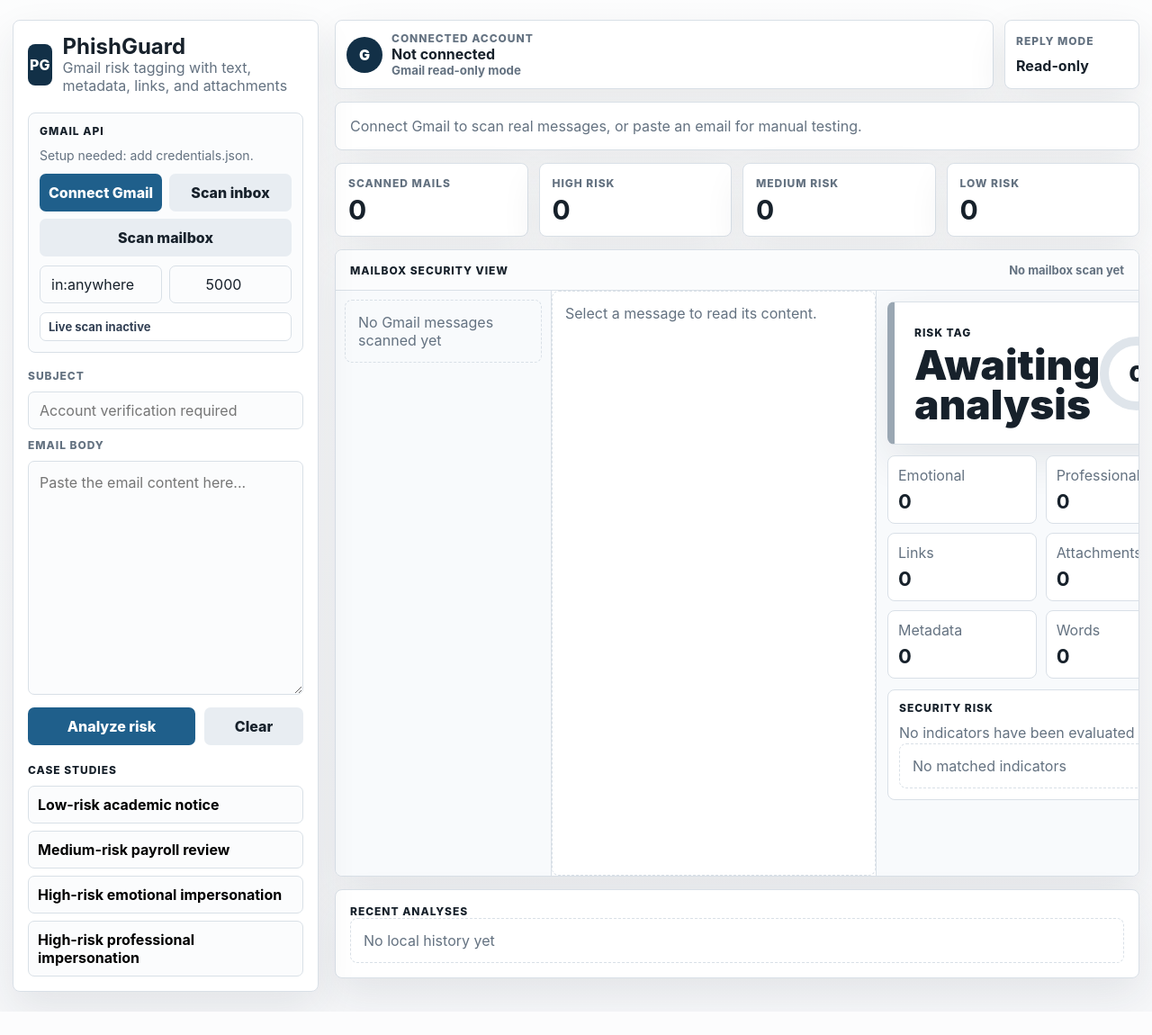
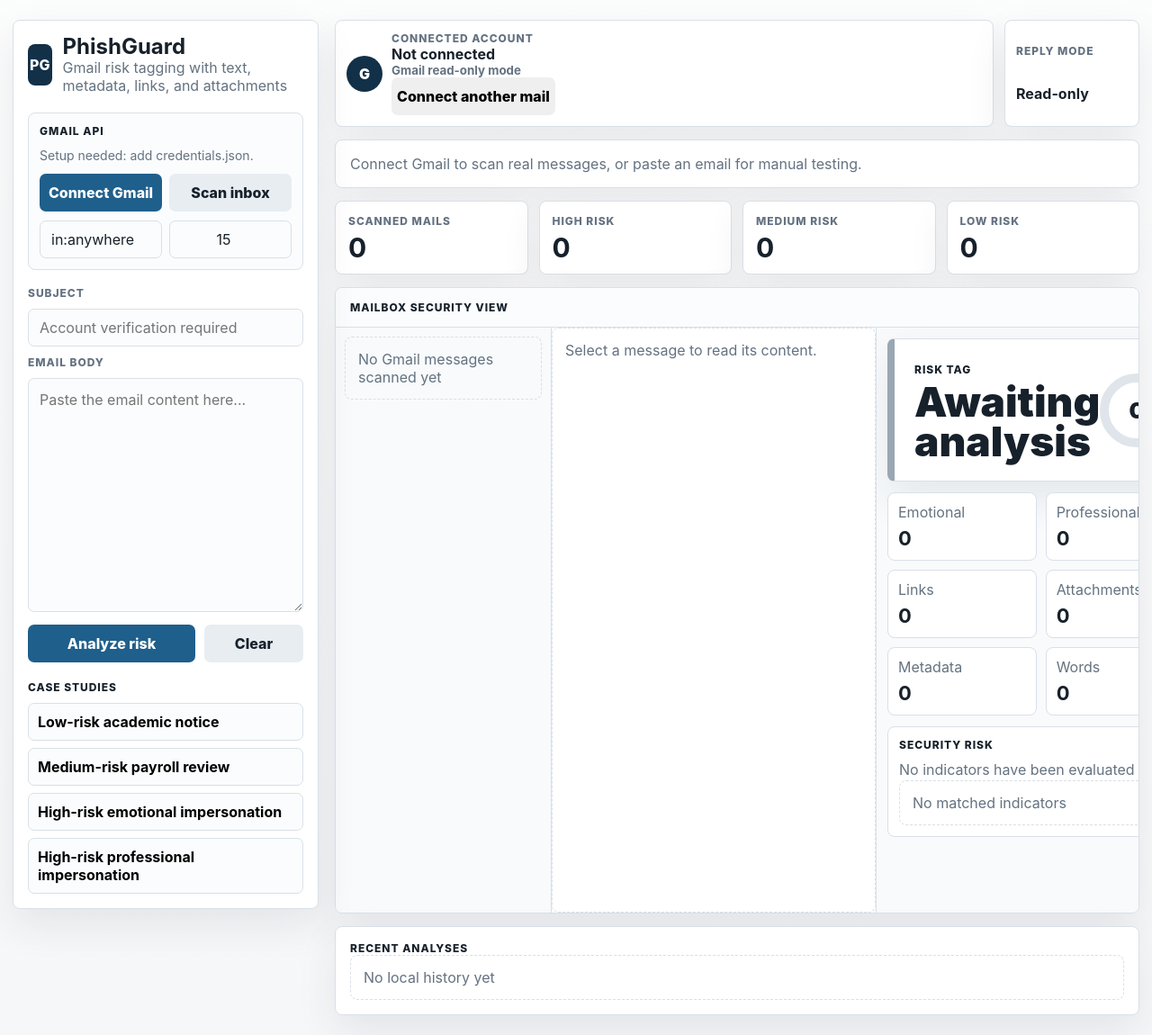
Before and after one commit to rushikeshmarkad8265/PhishGuardNLP, a Flask app: page / in a window 1280 px wide. Shown: the whole page at 90% size. Before the commit the page ends 1124 px from the top, so only its background shows below. Run offline with Flask 3, Linux system fonts and the light colour scheme; data that the repository does not hold is empty.

Commit message:
Paginate Gmail scan and streamline mailbox UI

```diff
--- a/app.py
+++ b/app.py
@@ -10,7 +10,7 @@
 
 from flask import Flask, jsonify, render_template, request
 
-from gmail_service import build_gmail_service, get_profile, get_setup_status, link_domain, scan_messages
+from gmail_service import disconnect_account, build_gmail_service, get_profile, get_setup_status, link_domain, scan_messages
 
 
 BASE_DIR = Path(__file__).resolve().parent
@@ -157,21 +157,24 @@
             return jsonify({"ok": False, "error": str(exc), "status": get_setup_status()}), 400
         return jsonify({"ok": True, "status": get_setup_status()})
 
+    @app.post("/api/gmail/disconnect")
+    def gmail_disconnect():
+        disconnect_account()
+        return jsonify({"ok": True, "status": get_setup_status()})
+
     @app.get("/api/gmail/scan")
     def gmail_scan():
-        scan_all = request.args.get("all", "false").lower() == "true"
         try:
-            limit = max(1, min(5000, int(request.args.get("limit", 10))))
+            limit = max(1, min(50, int(request.args.get("limit", 15))))
         except ValueError:
-            limit = 10
-        query = request.args.get("query", "newer_than:30d")
-        if scan_all:
-            query = request.args.get("query", "in:anywhere") or "in:anywhere"
+            limit = 15
+        query = request.args.get("query", "in:anywhere")
+        page_token = request.args.get("page_token") or None
 
         try:
-            messages = scan_messages(max_results=limit, query=query)
+            page = scan_messages(max_results=limit, query=query, page_token=page_token)
             results = []
-            for message in messages:
+            for message in page["messages"]:
                 result = analyze(message["subject"], message["body"], message["metadata"])
                 result["gmail_id"] = message["gmail_id"]
                 result["thread_id"] = message["thread_id"]
@@ -187,7 +190,13 @@
         except Exception as exc:
             return jsonify({"ok": False, "error": str(exc), "status": get_setup_status()}), 400
 
-        return jsonify({"ok": True, "messages": results, "count": len(results)})
+        return jsonify({
+            "ok": True,
+            "messages": results,
+            "count": len(results),
+            "next_page_token": page["next_page_token"],
+            "result_size_estimate": page["result_size_estimate"],
+        })
 
     @app.get("/api/history")
     def history():
--- a/static/app.js
+++ b/static/app.js
@@ -7,12 +7,11 @@
 const gmailStatus = document.querySelector("#gmail-status");
 const connectGmailBtn = document.querySelector("#connect-gmail-btn");
 const scanGmailBtn = document.querySelector("#scan-gmail-btn");
-const scanAllBtn = document.querySelector("#scan-all-btn");
+const connectAnotherBtn = document.querySelector("#connect-another-btn");
 const gmailQuery = document.querySelector("#gmail-query");
 const gmailLimit = document.querySelector("#gmail-limit");
 const gmailResults = document.querySelector("#gmail-results");
-const liveStatus = document.querySelector("#live-status");
-const mailboxState = document.querySelector("#mailbox-state");
+const moreMailsBtn = document.querySelector("#more-mails-btn");
 const mailReader = document.querySelector("#mail-reader");
 const riskBand = document.querySelector("#risk-band");
 const riskTag = document.querySelector("#risk-tag");
@@ -37,11 +36,10 @@
 };
 
 const wordCount = document.querySelector("#word-count");
-const liveScanMs = 30000;
 let gmailMessages = [];
 let selectedGmailId = "";
-let liveScanTimer = null;
 let scanInProgress = false;
+let nextPageToken = "";
 
 form.addEventListener("submit", async (event) => {
   event.preventDefault();
@@ -55,6 +53,10 @@
 });
 
 connectGmailBtn.addEventListener("click", async () => {
+  await connectGmail();
+});
+
+async function connectGmail() {
   setGmailBusy(true, "Connecting...");
   try {
     const response = await fetch("/api/gmail/connect", { method: "POST" });
@@ -65,22 +67,47 @@
     }
     renderGmailStatus(data.status);
     await loadGmailProfile();
-    startLiveScan();
+    await resetAndScan();
   } catch (error) {
     await loadGmailStatus();
     gmailStatus.textContent = `${gmailStatus.textContent} Connection could not start from the browser.`;
   } finally {
     setGmailBusy(false);
   }
+}
+
+scanGmailBtn.addEventListener("click", async () => {
+  await resetAndScan();
 });
 
-scanGmailBtn.addEventListener("click", async () => {
-  await scanGmail({ silent: false, selectFirst: true, all: false });
+connectAnotherBtn.addEventListener("click", async () => {
+  setGmailBusy(true, "Switching...");
+  try {
+    await fetch("/api/gmail/disconnect", { method: "POST" });
+    gmailMessages = [];
+    nextPageToken = "";
+    selectedGmailId = "";
+    renderGmailResults([]);
+    renderScanOverview();
+    collapseSelectedMail();
+    await connectGmail();
+  } finally {
+    setGmailBusy(false);
+  }
 });
 
-scanAllBtn.addEventListener("click", async () => {
-  await scanGmail({ silent: false, selectFirst: true, all: true });
+moreMailsBtn.addEventListener("click", async () => {
+  if (!nextPageToken) return;
+  await scanGmail({ append: true, selectFirst: false });
 });
+
+async function resetAndScan() {
+  gmailMessages = [];
+  nextPageToken = "";
+  selectedGmailId = "";
+  collapseSelectedMail();
+  await scanGmail({ append: false, selectFirst: true });
+}
 
 async function analyzeEmail() {
   const subject = subjectInput.value.trim();
@@ -109,26 +136,24 @@
 }
 
 async function scanGmail(options = {}) {
-  const silent = Boolean(options.silent);
+  const append = Boolean(options.append);
   const selectFirst = options.selectFirst !== false;
-  const scanAll = Boolean(options.all);
   if (scanInProgress) return;
 
   scanInProgress = true;
-  if (!silent) {
-    setGmailBusy(true, scanAll ? "Scanning mailbox..." : "Scanning...");
+  setGmailBusy(true, append ? "Loading..." : "Scanning...");
+  if (!append) {
     gmailResults.className = "gmail-results empty";
-    gmailResults.textContent = scanAll ? "Scanning mailbox. This can take a little while..." : "Scanning Gmail messages...";
-    mailboxState.textContent = "Scanning...";
   }
-  updateLiveStatus("Checking inbox...");
 
-  const query = scanAll ? (gmailQuery.value.trim() || "in:anywhere") : "in:inbox newer_than:1d";
+  const query = gmailQuery.value.trim() || "in:anywhere";
   const params = new URLSearchParams({
     query,
-    limit: gmailLimit.value || "10",
-    all: scanAll ? "true" : "false",
+    limit: gmailLimit.value || "15",
   });
+  if (append && nextPageToken) {
+    params.set("page_token", nextPageToken);
+  }
 
   try {
     const response = await fetch(`/api/gmail/scan?${params.toString()}`);
@@ -138,24 +163,20 @@
       gmailResults.textContent = data.error || "Gmail scan failed.";
       return;
     }
-    const newCount = mergeGmailMessages(data.messages);
+    mergeGmailMessages(data.messages);
+    nextPageToken = data.next_page_token || "";
     renderGmailResults(gmailMessages);
     renderScanOverview();
     if (selectFirst && gmailMessages.length && !selectedGmailId) {
       openSelectedMail(gmailMessages[0]);
     }
-    mailboxState.textContent = `${gmailMessages.length} scanned mail(s) loaded`;
-    updateLiveStatus(newCount ? `${newCount} new mail(s) analyzed` : "Inbox checked, no new mail");
+    updateMoreButton();
     await loadHistory();
   } catch (error) {
     gmailResults.textContent = "Gmail scan failed. Check that the server is running.";
-    mailboxState.textContent = "Scan failed";
-    updateLiveStatus("Live scan paused after an error");
   } finally {
     scanInProgress = false;
-    if (!silent) {
-      setGmailBusy(false);
-    }
+    setGmailBusy(false);
   }
 }
 
@@ -180,6 +201,10 @@
   return newCount;
 }
 
+function updateMoreButton() {
+  moreMailsBtn.hidden = !nextPageToken || !gmailMessages.length;
+}
+
 function renderScanOverview() {
   const counts = gmailMessages.reduce((acc, message) => {
     const tag = String(message.risk_tag || "").toLowerCase();
@@ -200,6 +225,7 @@
   if (!messages.length) {
     gmailResults.className = "gmail-results empty";
     gmailResults.textContent = "No Gmail messages matched this query.";
+    updateMoreButton();
     return;
   }
 
@@ -270,25 +296,8 @@
   const date = message.date || "Unknown date";
   const body = message.body || message.snippet || "No readable plain-text content was found in this message.";
   const accountSecurity = isAccountSecurityMail(message);
-  const reasons = message.indicators?.length
-    ? message.indicators.map((indicator) => `
-      <li>
-        <strong>${escapeHtml(indicator.label)}</strong>
-        <span>${escapeHtml(indicator.description)}</span>
-        <em>Matched: ${indicator.phrases.map(escapeHtml).join(", ")}</em>
-      </li>
-    `).join("")
-    : "<li><strong>No matched indicators</strong><span>No major risk reason was detected.</span></li>";
-
-  const links = message.links?.length
-    ? message.links.map((link) => `<li>${escapeHtml(link)}</li>`).join("")
-    : "<li>No links found</li>";
-
-  const attachments = message.attachments?.length
-    ? message.attachments.map((file) => `
-      <li>${escapeHtml(file.filename || "attachment")} <span>${escapeHtml(file.mime_type || "")}</span></li>
-    `).join("")
-    : "<li>No attachments found</li>";
+  const linkCount = message.links?.length || 0;
+  const attachmentCount = message.attachments?.length || 0;
 
   mailReader.className = `mail-reader ${accountSecurity ? "account-security-reader" : ""}`;
   mailReader.innerHTML = `
@@ -303,20 +312,15 @@
       <div><span>Sender</span><strong>${escapeHtml(sender)}</strong></div>
       <div><span>Date</span><strong>${escapeHtml(date)}</strong></div>
     </div>
-    <div class="mail-block">
-      <h2>Risk reasons</h2>
-      <ul class="reason-list">${reasons}</ul>
-    </div>
-    <div class="mail-columns">
-      <div class="mail-block">
-        <h2>Links</h2>
-        <ul>${links}</ul>
-      </div>
-      <div class="mail-block">
-        <h2>Attachments</h2>
-        <ul>${attachments}</ul>
-      </div>
-    </div>
+    <table class="mail-summary-table">
+      <tbody>
+        <tr><th>Risk</th><td>${escapeHtml(message.risk_tag)} (${message.risk_score})</td></tr>
+        <tr><th>Links</th><td>${linkCount}</td></tr>
+        <tr><th>Attachments</th><td>${attachmentCount}</td></tr>
+        <tr><th>Words</th><td>${message.word_count || 0}</td></tr>
+        <tr><th>Summary</th><td>${escapeHtml(message.summary || "No summary available.")}</td></tr>
+      </tbody>
+    </table>
     <div class="mail-block">
       <h2>Full mail content</h2>
       <pre>${escapeHtml(body)}</pre>
@@ -393,8 +397,9 @@
   indicatorList.textContent = "No matched indicators";
   collapseSelectedMail();
   gmailMessages = [];
+  nextPageToken = "";
   renderScanOverview();
-  mailboxState.textContent = "No mailbox scan yet";
+  updateMoreButton();
   wordCount.textContent = "0";
   Object.values(metricIds).forEach((node) => {
     node.textContent = "0";
@@ -408,7 +413,7 @@
     renderGmailStatus(status);
     if (status.connected) {
       await loadGmailProfile();
-      startLiveScan();
+      await resetAndScan();
     }
   } catch (error) {
     gmailStatus.textContent = "Unable to check Gmail setup.";
@@ -429,10 +434,8 @@
     gmailStatus.textContent = `${error ? `${error} ` : ""}Setup needed: ${missing.join(", ")}.`;
   } else if (status.connected) {
     gmailStatus.textContent = "Connected with Gmail read-only access.";
-    updateLiveStatus("Live scan active");
   } else {
     gmailStatus.textContent = "Ready to connect. Sign in with Google to create token.json.";
-    stopLiveScan();
   }
 }
 
@@ -458,33 +461,11 @@
   accountMeta.textContent = `${Number(profile.messages_total || 0).toLocaleString()} mails | ${Number(profile.threads_total || 0).toLocaleString()} threads`;
 }
 
-function startLiveScan() {
-  if (liveScanTimer) return;
-  updateLiveStatus("Live scan active");
-  scanGmail({ silent: true, selectFirst: false });
-  liveScanTimer = window.setInterval(() => {
-    scanGmail({ silent: true, selectFirst: false });
-  }, liveScanMs);
-}
-
-function stopLiveScan() {
-  if (liveScanTimer) {
-    window.clearInterval(liveScanTimer);
-    liveScanTimer = null;
-  }
-  updateLiveStatus("Live scan inactive");
-}
-
-function updateLiveStatus(message) {
-  if (!liveStatus) return;
-  const time = new Date().toLocaleTimeString([], { hour: "2-digit", minute: "2-digit", second: "2-digit" });
-  liveStatus.textContent = `${message} | ${time}`;
-}
-
 function setGmailBusy(isBusy, label = "") {
   connectGmailBtn.disabled = isBusy;
   scanGmailBtn.disabled = isBusy;
-  scanAllBtn.disabled = isBusy;
+  connectAnotherBtn.disabled = isBusy;
+  moreMailsBtn.disabled = isBusy;
   if (label) {
     scanGmailBtn.textContent = label;
   } else {
@@ -548,13 +529,6 @@
     .replaceAll("'", "&#039;");
 }
 
-function cssEscape(value) {
-  if (window.CSS && typeof window.CSS.escape === "function") {
-    return CSS.escape(String(value));
-  }
-  return String(value).replace(/["\\]/g, "\\$&");
-}
-
 loadSamples();
 loadHistory();
 loadGmailStatus();
--- a/static/styles.css
+++ b/static/styles.css
@@ -119,26 +119,11 @@
   line-height: 1.4;
 }
 
-.live-status {
-  min-height: 32px;
-  padding: 7px 9px;
-  border: 1px solid var(--line);
-  border-radius: 7px;
-  color: #334155;
-  background: #fff;
-  font-size: 13px;
-  font-weight: 750;
-}
-
 .gmail-actions,
 .scan-controls {
   display: grid;
   grid-template-columns: 1fr 1fr;
   gap: 8px;
-}
-
-.wide-action {
-  grid-column: 1 / -1;
 }
 
 .scan-controls input {
@@ -433,12 +418,6 @@
   background: #fbfcfd;
 }
 
-.mailbox-state {
-  color: var(--muted);
-  font-size: 13px;
-  font-weight: 750;
-}
-
 .mailbox-layout {
   display: grid;
   grid-template-columns: minmax(240px, 0.86fr) minmax(360px, 1.35fr) minmax(310px, 0.9fr);
--- a/templates/index.html
+++ b/templates/index.html
@@ -24,13 +24,11 @@
           <div class="gmail-actions">
             <button class="primary" type="button" id="connect-gmail-btn">Connect Gmail</button>
             <button class="secondary" type="button" id="scan-gmail-btn">Scan inbox</button>
-            <button class="secondary wide-action" type="button" id="scan-all-btn">Scan mailbox</button>
           </div>
           <div class="scan-controls">
             <input id="gmail-query" value="in:anywhere" aria-label="Gmail search query">
-            <input id="gmail-limit" type="number" min="1" max="5000" value="5000" aria-label="Message limit">
+            <input id="gmail-limit" type="number" min="1" max="50" value="15" aria-label="Message limit">
           </div>
-          <div id="live-status" class="live-status">Live scan inactive</div>
         </div>
 
         <form id="email-form" class="email-form">
@@ -60,6 +58,7 @@
               <span>Connected account</span>
               <strong id="account-email">Not connected</strong>
               <small id="account-meta">Gmail read-only mode</small>
+              <button class="link-button" type="button" id="connect-another-btn">Connect another mail</button>
             </div>
           </div>
           <div class="reply-note">
@@ -92,11 +91,11 @@
         <div class="panel mailbox-panel">
           <div class="mailbox-head">
             <div class="section-title">Mailbox security view</div>
-            <div id="mailbox-state" class="mailbox-state">No mailbox scan yet</div>
           </div>
           <div class="mailbox-layout">
             <div class="mailbox-list">
               <div id="gmail-results" class="gmail-results empty">No Gmail messages scanned yet</div>
+              <button class="more-button" type="button" id="more-mails-btn" hidden>More</button>
             </div>
             <article id="mail-reader" class="mail-reader empty">Select a message to read its content.</article>
             <aside class="security-panel">
```
Also changed, not shown: other parts of static/styles.css (+38 -0 lines), gmail_service.py (+23 -28 lines), README.md.
